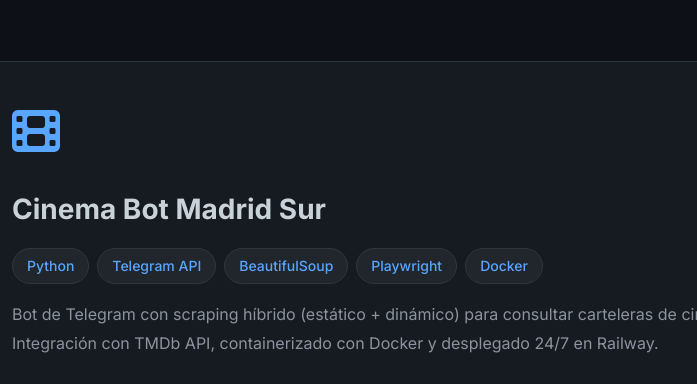
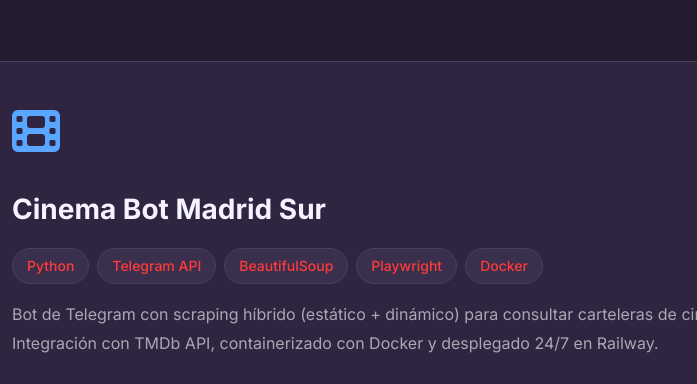
Before and after one commit to Prodelaya/prodelaya-landing, a plain HTML site: page index.html in a window 1280 px wide. Shown: the part 2215-2599 px from the top of the page, without its empty margins (291-988 px from the left). Drawn offline with nearby package versions, Linux system fonts and the light colour scheme.

Commit message:
Update CSS variables for Dark Purple Theme

```diff
--- a/styles.css
+++ b/styles.css
@@ -1,18 +1,24 @@
 /* ========================================
-   CSS VARIABLES (Dark Theme)
+   CSS VARIABLES (Dark Purple Theme)
    ======================================== */
 :root {
     /* Colors */
-    --bg-primary: #0d1117;
-    --bg-secondary: #161b22;
-    --bg-tertiary: #21262d;
-    --text-primary: #c9d1d9;
-    --text-secondary: #8b949e;
-    --accent: #58a6ff;
-    --accent-hover: #79c0ff;
-    --success: #3fb950;
-    --warning: #f78166;
-    --border: #30363d;
+    --bg-primary: #241B2F;
+    --bg-secondary: #2F2540;
+    --bg-tertiary: #3A2F4C;
+    --bg-pattern: #7d6e8f;
+
+    --text-primary: #F5F3FF;
+    --text-secondary: #A8A8B3;
+
+    --accent: #FF3B3B;
+    --accent-hover: #FF6B6B;
+    --accent-secondary: #FF3EA5;
+    --accent-dark: #ad1d38;
+
+    --success: #FF3EA5;
+    --warning: #FF6B6B;
+    --border: #4A3F5C;
 
     /* Typography */
     --font-family: 'Inter', -apple-system, BlinkMacSystemFont, 'Segoe UI', sans-serif;
@@ -85,7 +91,7 @@ body {
 }
 
 .gradient-text {
-    background: linear-gradient(135deg, var(--accent) 0%, var(--success) 100%);
+    background: linear-gradient(135deg, #FF3B3B 0%, #FF3EA5 100%);
     -webkit-background-clip: text;
     -webkit-text-fill-color: transparent;
     background-clip: text;
@@ -291,7 +297,7 @@ body {
     top: 0;
     bottom: 0;
     width: 2px;
-    background: linear-gradient(to bottom, var(--accent), var(--success));
+    background: linear-gradient(to bottom, #FF3B3B, #FF3EA5);
 }
 
 .project-card {
@@ -306,7 +312,7 @@ body {
     top: 0;
     width: 60px;
     height: 60px;
-    background: linear-gradient(135deg, var(--accent), var(--success));
+    background: linear-gradient(135deg, #FF3B3B, #FF3EA5);
     border-radius: 50%;
     display: flex;
     align-items: center;
```
